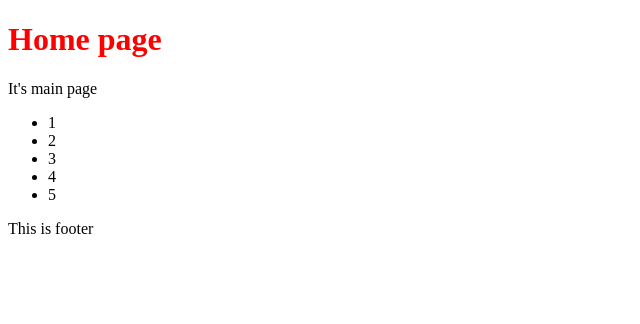
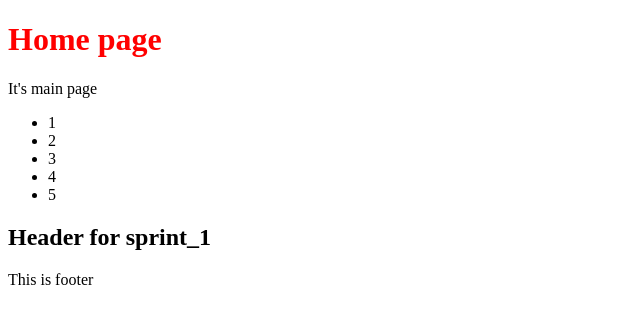
Before and after one commit to tvbavaro/gitlearn, a plain HTML site: page index.html in a window 1280 px wide. Shown: the whole page, without its empty margins (0-640 px from the left). Drawn offline with Linux system fonts and the light colour scheme.

Commit message:
first commit on sprint_1

```diff
--- a/index.html
+++ b/index.html
@@ -16,6 +16,7 @@
         <li>4</li>
         <li>5</li>
     </ul>
+    <h2>Header for sprint_1</h2>
     <footer><p>This is footer</p></footer>
 </body>
 </html>
```
